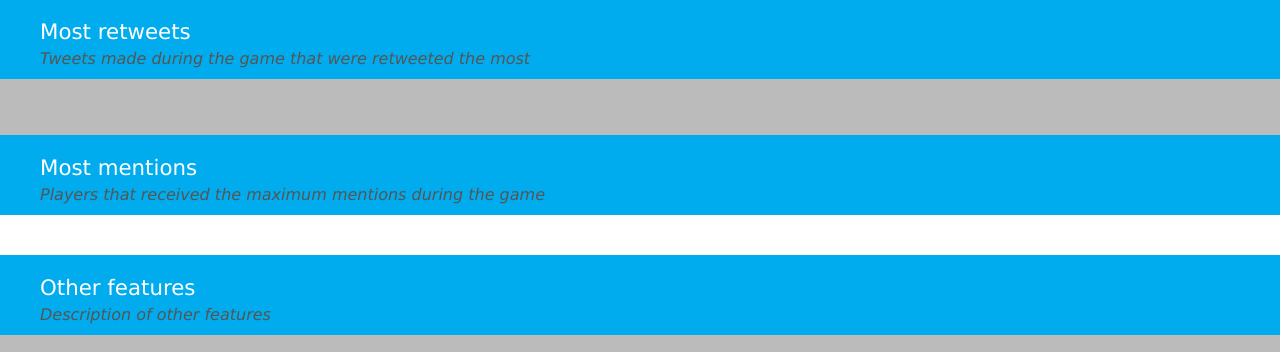
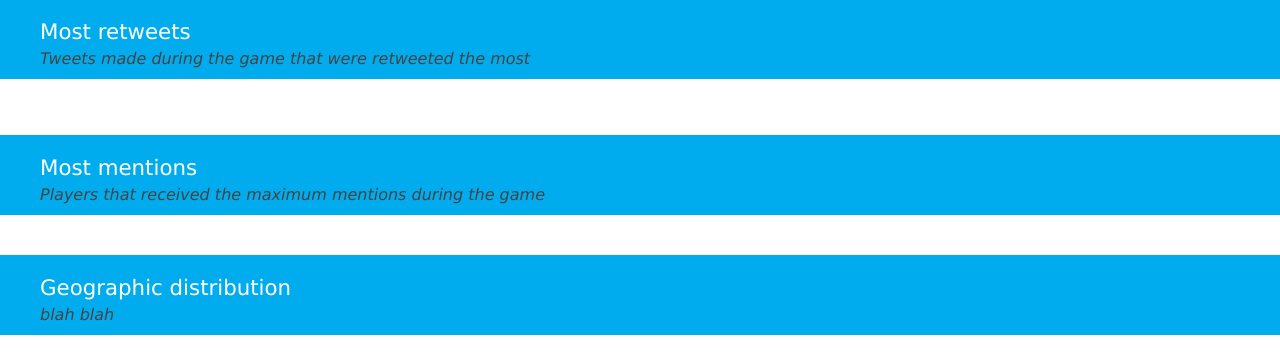
Before and after one commit to jayantdhawan/capstone_csc591, a Node project: template go/views/index.jade in a window 1280 px wide; the page is wider, and only the part inside the window is pictured. Shown: the part 801-1153 px from the top of that part. Run offline with Node 20 templates, Linux system fonts and the light colour scheme; the template is opened without the code that fills it, so the values that code supplies are empty; some libraries are stand-ins or nearby versions.

Commit message:
UI + working map

```diff
--- a/go/public/javascripts/client.js
+++ b/go/public/javascripts/client.js
@@ -13,6 +13,8 @@
 
 // Set a callback to run when the Google Visualization API is loaded.
 google.setOnLoadCallback(drawBubbleChart);
+
+geo_init();
 
 // Callback that creates and populates a data table,
 // instantiates the pie chart, passes in the data and
@@ -66,20 +68,65 @@
     tweet_q_n++;
 	});
 
-
   sio.on('top_tweets', function(top_tweets_array) {
     console.log(top_tweets_array);
     displayTopTweets(top_tweets_array);
   });
 
+  sio.on('geo_data_team1', function(geo_data) {
+        console.log(geo_data);
+
+        for(i =0;i<geo_data.length;i++)
+          geo_chart_data.addRow([geo_data[i][0], geo_data[i][1],0]);
+
+        geo_chart.draw(geo_chart_data, geo_chart_options);
+  });
+  sio.on('geo_data_team2', function(geo_data) {
+        console.log("asdadada");
+        for(i =0;i<geo_data.length;i++)
+          geo_chart_data.addRow([geo_data[i][0], geo_data[i][1],1]);
+
+        geo_chart.draw(geo_chart_data, geo_chart_options);
+  })
+
   setInterval(updateBubbleChart, 1);
 });
+
+var geo_chart_data;
+var geo_chart_options;
+var geo_chart;
+
+function geo_init () {
+  google.load("visualization", "1", {packages:["geochart"]});
+  google.setOnLoadCallback(drawRegionsMap);
+
+  function drawRegionsMap() {
+    geo_chart_data = new google.visualization.DataTable();
+
+    geo_chart_data.addColumn('number', 'lat');
+    geo_chart_data.addColumn('number', 'long');
+    geo_chart_data.addColumn('number', 'color');
+    //geo_chart_data.addColumn('number', 'size');
+
+    geo_chart_options = {
+        sizeAxis: { minSize: 3, maxSize: 3 },
+        displayMode: 'markers',
+        legend: 'none',
+        region: 142,
+        colorAxis: {values: [0, 1], colors: ['#e7711c', '#4374e0']} // orange to blue
+    };
+
+    geo_chart = new google.visualization.GeoChart(document.getElementById('regions_div'));
+    //chart.draw(geo_chart_data, geo_chart_options);
+  }
+}
+
 
 function updateBubbleChart(/*id, timestamp, team1_value, team2_value*/) {
   if (tweet_q_i < tweet_q_n) {
     $("#count").text(tweet_q_i);
 
-    for (i = 0; i < 20; i++) {
+    for (i = 0; i < 40; i++) {
       id = tweet_q[tweet_q_i].id;
       timestamp = tweet_q[tweet_q_i].timestamp;
       team1_value = tweet_q[tweet_q_i].score.team_1;
--- a/go/public/stylesheets/style.css
+++ b/go/public/stylesheets/style.css
@@ -48,7 +48,7 @@
 div#secdesc {
 	font-size: 12pt;
 	font-style: italic;
-	color: #555555;
+	color: #444444;
 	margin-bottom: 5px;
 }
 
@@ -57,7 +57,7 @@
 }
 
 div.container_even {
-	background: #BBBBBB;
+	background: #FFFFFF;
 }
 
 div#container_section {
--- a/go/views/index.jade
+++ b/go/views/index.jade
@@ -21,11 +21,12 @@
         div#sectitle Most mentions
         div#secdesc Players that received the maximum mentions during the game
       div#container_section
-    div#container_other_more.container_even
+    div#container_geo.container_even
       div#container_section_header
-        div#sectitle Other features
-        div#secdesc Description of other features
+        div#sectitle Geographic distribution
+        div#secdesc blah blah
       div#container_section
+        div#regions_div
     div#footer.container_odd Copyright
 
 block scripts
```
